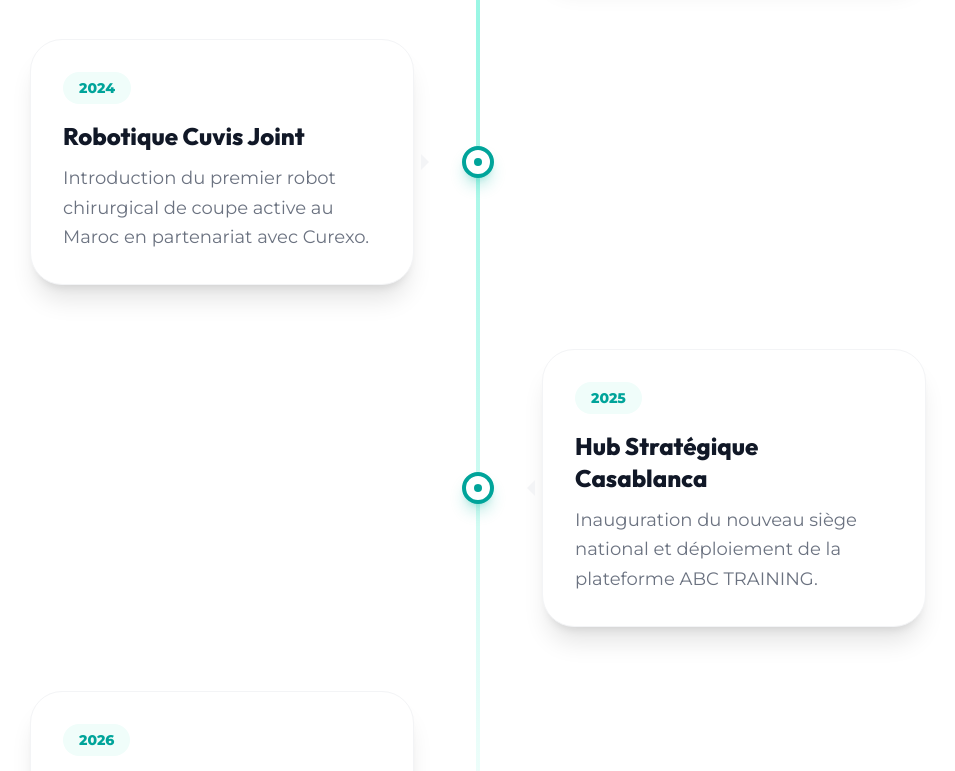
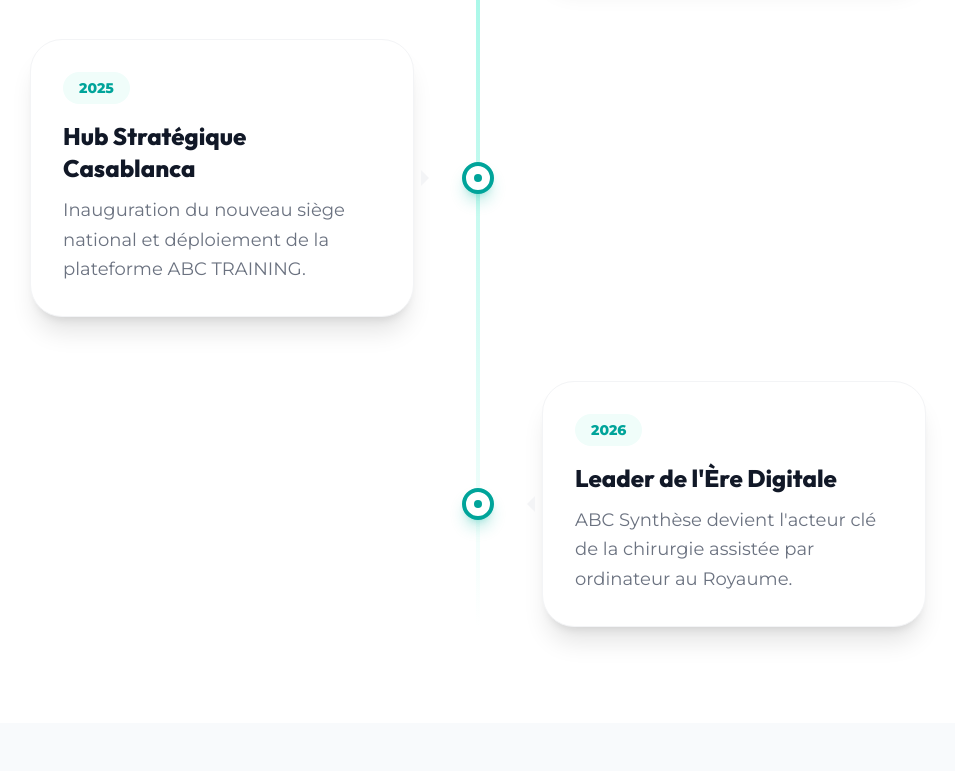
Before and after one commit to paraglow26-cell/dbc, a React (Vite) app: page /a-propos in a window 1280 px wide. Shown: the part 6120-6891 px from the top of the page, without its empty margins (162-1117 px from the left). Built offline with nearby package versions, Linux system fonts and the light colour scheme; no server answers.

Commit message:
content: suppression du jalon 2024 Cuvis Joint

```diff
--- a/src/pages/About.tsx
+++ b/src/pages/About.tsx
@@ -93,11 +93,7 @@ const timeline = [
     title: 'Spécialisation Chirurgicale',
     description: 'Intégration des spécialités Arthroscopie et Arthroplastie avec des partenaires mondiaux.',
   },
-  {
-    year: '2024',
-    title: 'Robotique Cuvis Joint',
-    description: 'Introduction du premier robot chirurgical de coupe active au Maroc en partenariat avec Curexo.',
-  },
+
   {
     year: '2025',
     title: 'Hub Stratégique Casablanca',
```
